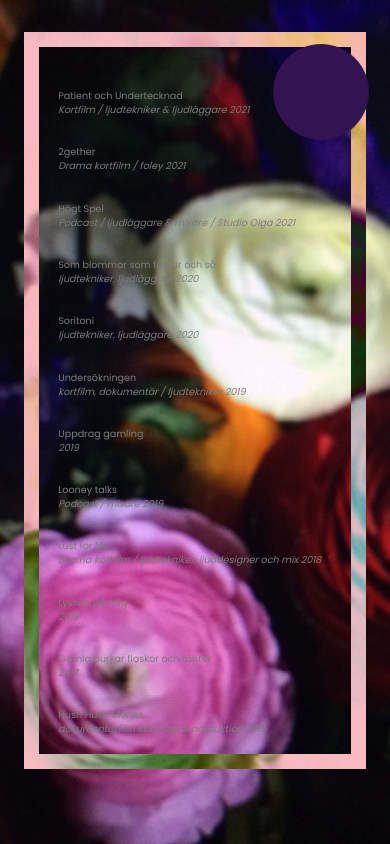
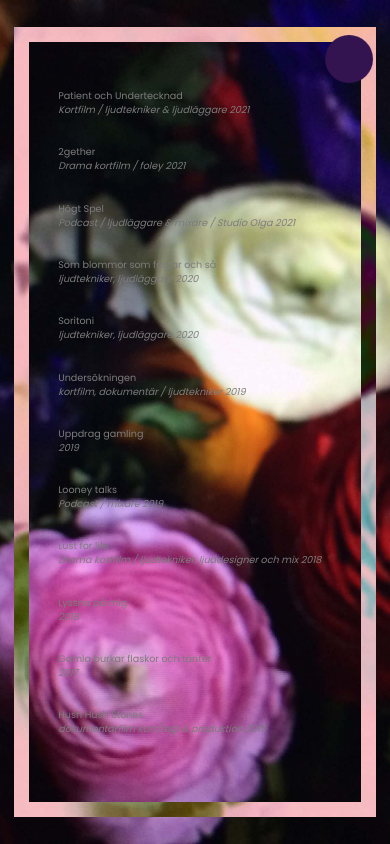
Before and after one commit to sofiadarkeweb/moa-hamner-react, a React (Create React App) app: page /work in a window 390 px wide. Built offline with nearby package versions, Linux system fonts and the light colour scheme; no server answers; a web font is replaced by a local one.

Commit message:
Styling of the sqaure adjust

```diff
--- a/src/App.css
+++ b/src/App.css
@@ -61,9 +61,6 @@ footer {
 	animation: pulse 5s infinite ease-out;
 }
 
-.circle-about-link > a {
-}
-
 @keyframes pulse {
 	0% {
 		transform: scale(0.9); /* scaling to 0 */
@@ -105,15 +102,7 @@ footer {
 	border: 15px pink solid;
 	text-align: left;
 	mix-blend-mode: difference;
-	padding-bottom: 2rem;
-	margin-bottom: 2rem;
-	/* height: 70%; */
 }
-
-/* .landing-square-work-inside {
-	width: 80vw;
-	top: 4rem;
-} */
 
 .cv-title {
 	/* padding: 2rem; */
@@ -333,12 +322,10 @@ a:hover {
 	}
 
 	.landing-square,
-	.landing-square-about {
+	.landing-square-about,
+	.landing-square-work {
 		height: 85vh;
 		width: 85vw;
-	}
-
-	.landing-square-work {
 	}
 
 	.movie-img {
@@ -356,7 +343,7 @@ a:hover {
 	}
 	.cv-container {
 		width: 80vw;
-		height: 80%;
+		height: 75%;
 	}
 }
 @media screen and (max-width: 619px) {
@@ -387,7 +374,7 @@ a:hover {
 	}
 
 	.cv-text {
-		font-size: 0.8rem;
+		font-size: 0.75rem;
 		width: 100%;
 		margin: 0;
 		padding-left: 2em;
@@ -395,17 +382,13 @@ a:hover {
 
 	.cv-container {
 		/* margin-top: 4rem; */
-		height: 85%;
+		height: 82%;
 	}
 
 	.landing-square,
-	.landing-square-about {
+	.landing-square-about,
+	.landing-square-work {
 		height: 90vh;
-	}
-
-	.landing-square-work {
-		height: 85%;
-		top: 2rem;
 	}
 
 	footer {
@@ -414,6 +397,13 @@ a:hover {
 
 	.movie-img {
 		width: 200px;
+	}
+
+	.circle-about-link {
+		width: 50px;
+		height: 50px;
+		top: 4%;
+		right: 4%;
 	}
 }
 @media screen and (max-width: 450px) {
@@ -428,11 +418,6 @@ a:hover {
 		line-height: 3rem;
 	}
 
-	.landing-square-work {
-		height: 80%;
-		top: 2rem;
-	}
-
 	.cv-text {
 		font-size: 0.6rem;
 		width: 100%;
```
